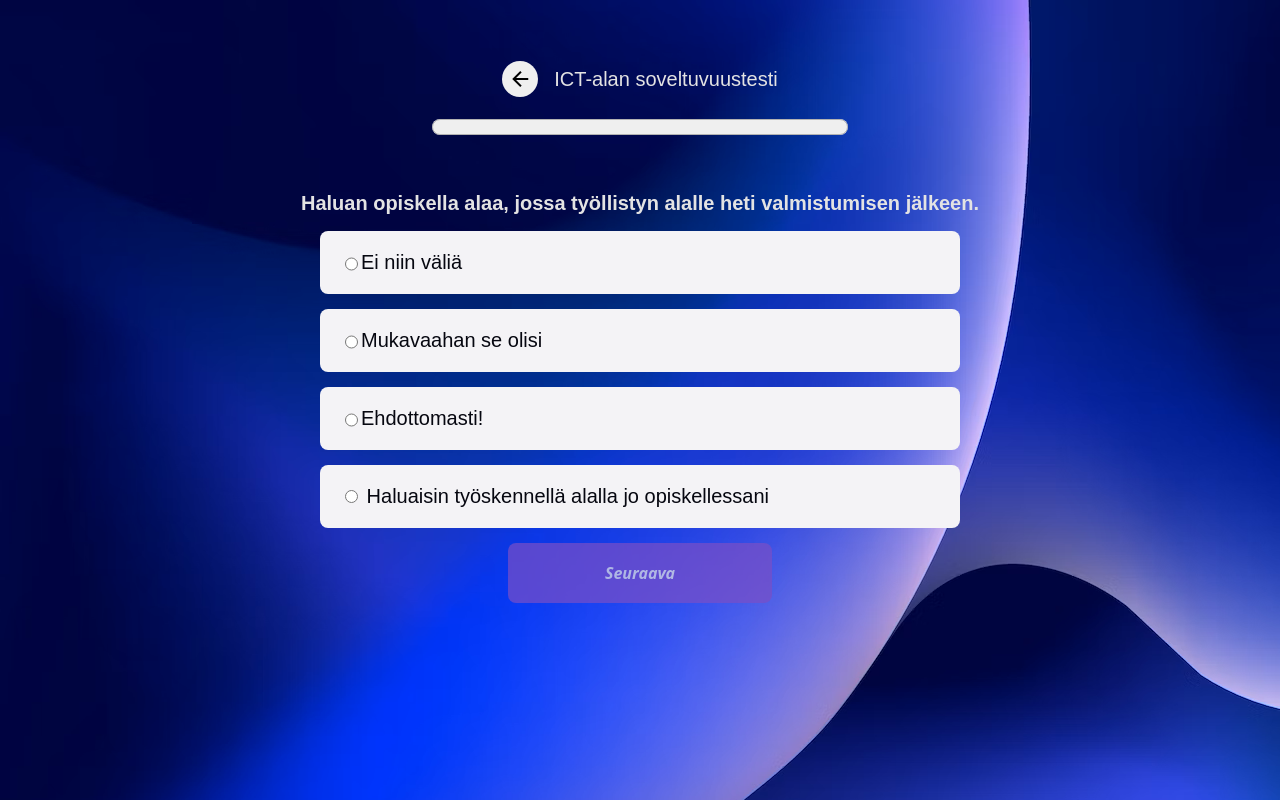
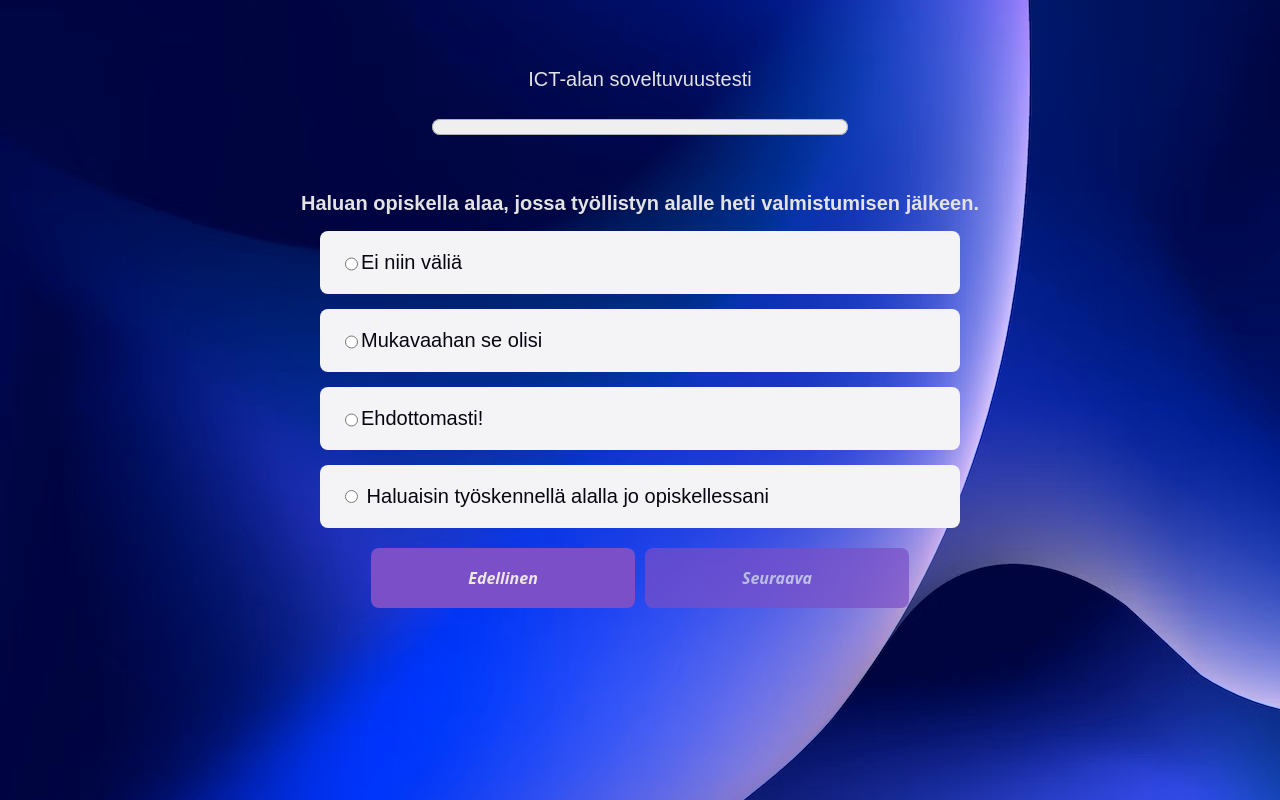
Before and after one commit to htammia/soveltuvuustesti, a plain HTML site: page questionaire.html in a window 1280 px wide. Drawn offline with nearby package versions, Linux system fonts and the light colour scheme.

Commit message:
moved back button down, fiddled with clamp stuff

```diff
--- a/questionaire.html
+++ b/questionaire.html
@@ -10,9 +10,6 @@
   </head>
   <body>
     <div class="questions-yla">
-      <div class="backdiv">
-         <button id="back" class="material-symbols-outlined">arrow_back</button>
-      </div>
     <div class="titleDiv">
        <p class="question-title">ICT-alan soveltuvuustesti</p>
     </div>
@@ -44,10 +41,9 @@
             <label for="d" id="d_text">Option d</label>
           </li>
         </ul>
-      </div>
-      <div class="isonappidiv">
+      <div class="backAndNext">
+        <button class ="isonappi" id="back" class="material-symbols-outlined">Edellinen</button>
       <button id="next" class="isonappi">Seuraava</button>
-    </div>
     </div>
     <script type="text/javascript" src="questions.js"></script>
   </body>
--- a/style.css
+++ b/style.css
@@ -80,10 +80,11 @@ header {
       font-weight: 700;
       line-height: 20px;
       border-radius: 8px;
-      width: clamp(10rem, 7rem + 20vw, 16.5rem);
+      width: clamp(10rem, 5rem + 20vw, 16.5rem);
       height: 60px;
       cursor: pointer;
       transition: 0.15s;
+      margin: 5px;
 }
 
 .isonappi:hover {
@@ -94,10 +95,16 @@ header {
     margin: 0 auto;
     text-align: center;
     padding: 15px;
-
 }
 
 /*----------------------------------QUESTIONS-------------------------------------*/
+
+.backAndNext {
+    display: flex;
+    margin: 0 auto;
+    justify-content: center;
+    padding: 15px;
+}
 
 .options {
     color: #060710;
@@ -106,8 +113,6 @@ header {
     height: auto;
     border-radius: 8px;
     margin: 0 auto;
-
-
 }
 
 .progress {
@@ -186,8 +191,3 @@ li {
     margin-top: clamp(1rem, 5vw, 3rem);
 
 }
-
-.backdiv {
-    margin-top: 13px;
-    margin-right: 1rem;
-}
```
